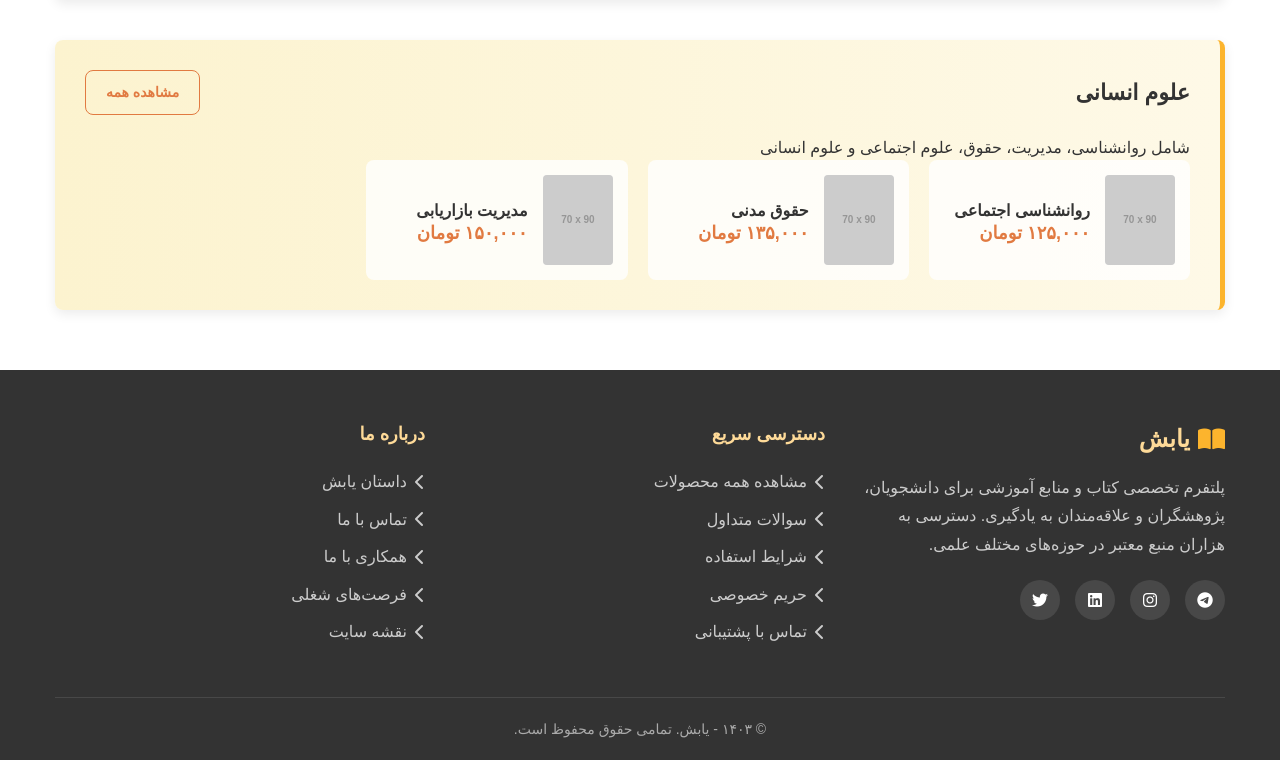
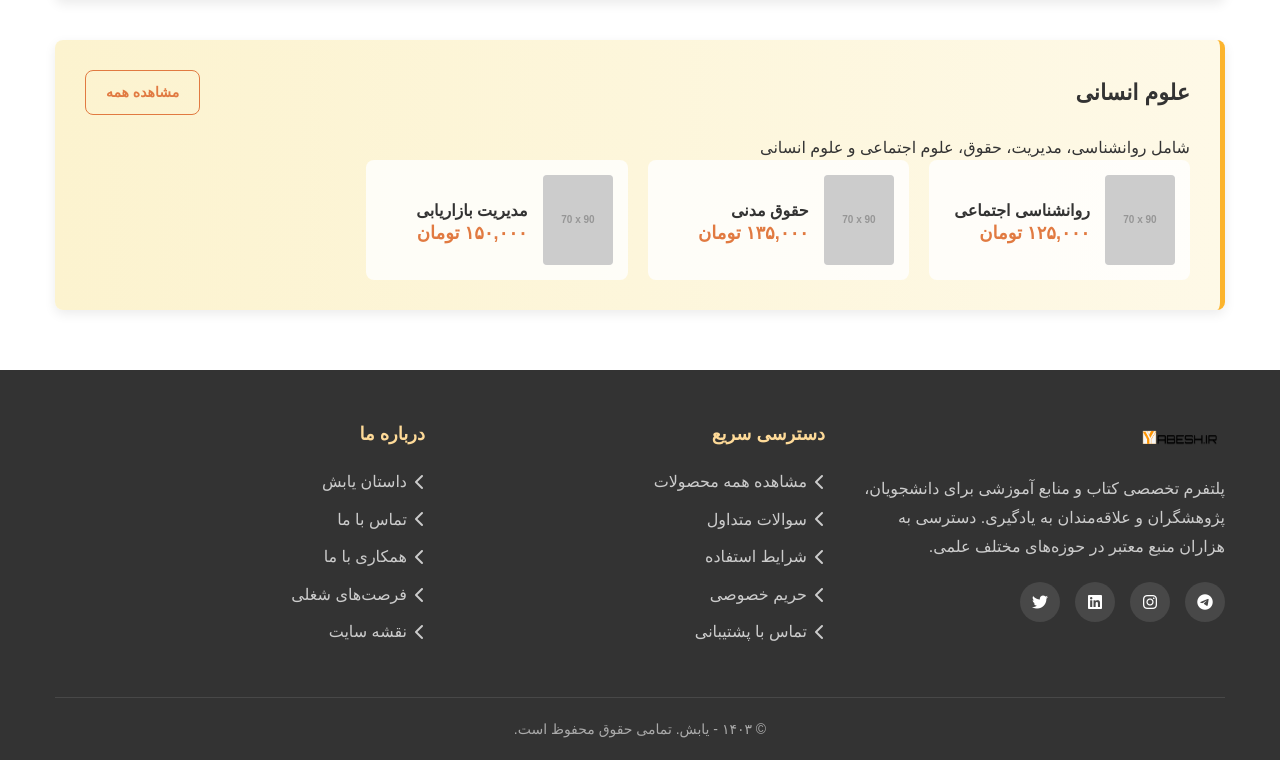
Before and after one commit to SciExplore-2025/YabeshProductPage, a plain HTML site: page index.html in a window 1280 px wide. Shown: the part 3429-4189 px from the top of the page. Drawn offline with Linux system fonts and the light colour scheme; placeholder pictures from the web are drawn by us; a small style sheet from the web is missing.

Commit message:
Update index.html

```diff
--- a/index.html
+++ b/index.html
@@ -655,6 +655,12 @@
             transform: translateY(30px);
             transition: opacity 0.6s ease, transform 0.6s ease;
         }
+        .footer-logo-img {
+    height: 40px; /* ارتفاع مورد نظر */
+    width: auto; /* عرض به نسبت حفظ شود */
+    max-width: 150px; /* حداکثر عرض */
+    object-fit: contain; /* تصویر به نسبت حفظ شود */
+}
 
         .footer-container {
             display: grid;
@@ -1461,9 +1467,8 @@
             <div class="footer-container">
                 <div class="footer-about">
                     <div class="footer-logo">
-                        <i class="fas fa-book-open"></i>
-                        یابش
-                    </div>
+    <img src="images/2025 Header.png" alt="لوگوی یابش" class="footer-logo-img">
+</div>
                     <p>پلتفرم تخصصی کتاب و منابع آموزشی برای دانشجویان، پژوهشگران و علاقه‌مندان به یادگیری. دسترسی به هزاران منبع معتبر در حوزه‌های مختلف علمی.</p>
 
                     <div class="footer-social">
```
